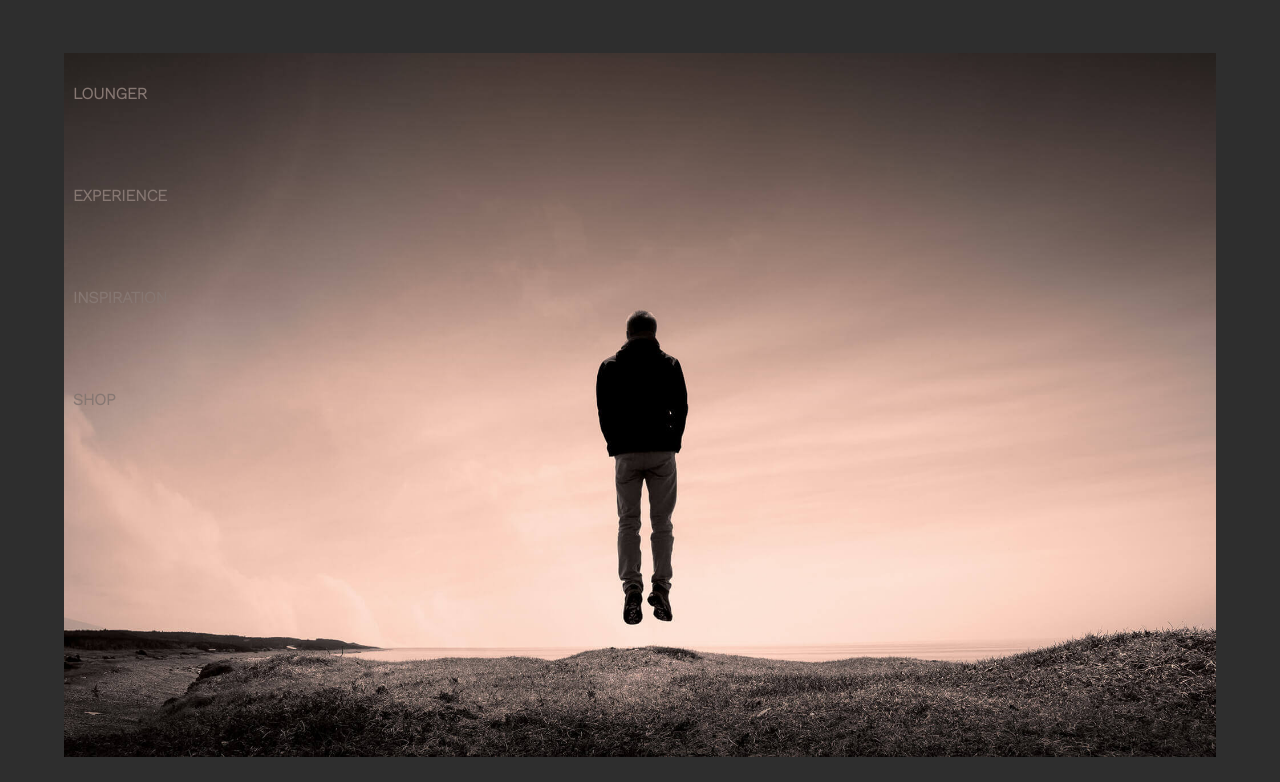
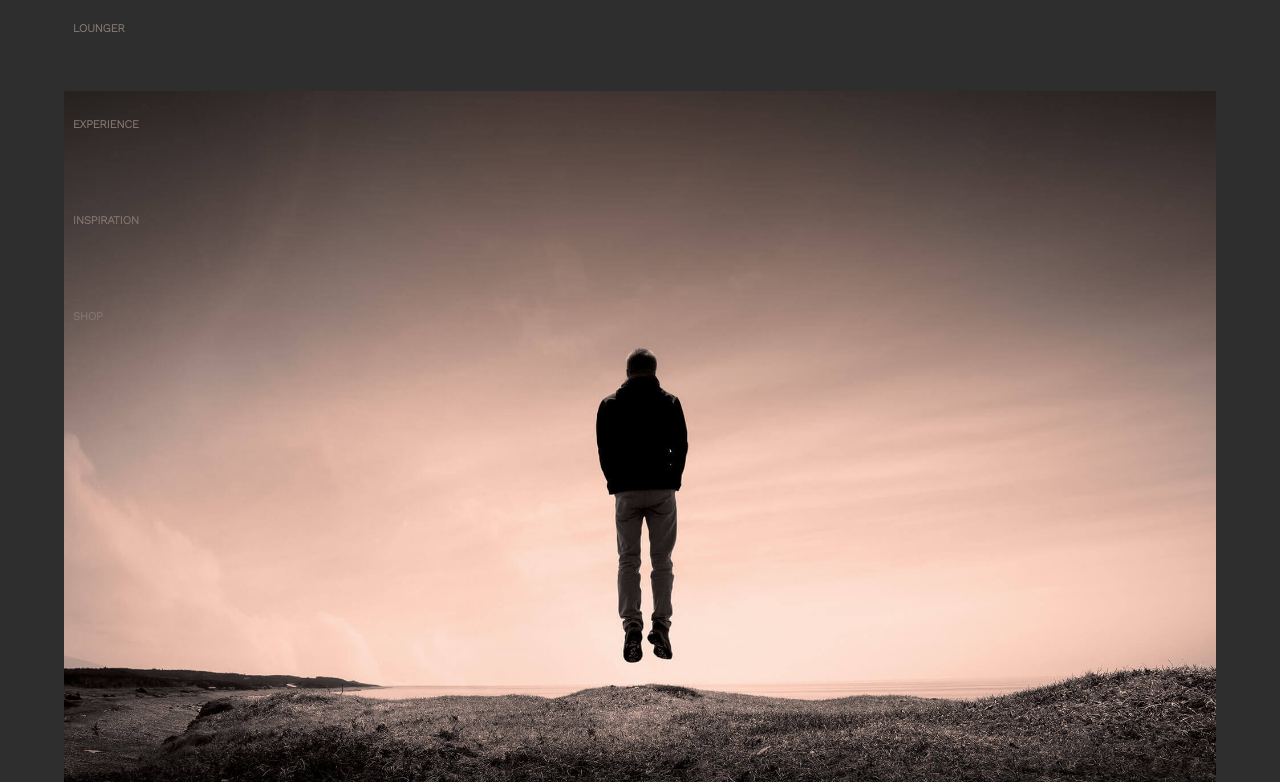
Before and after one commit to JostesMarcel/CSS3.5_headphone-inspiration, a plain HTML site: page index.html in a window 1280 px wide. Shown: the part 311-1093 px from the top of the page. Drawn offline with nearby package versions, Linux system fonts and the light colour scheme.

Commit message:
first_site

```diff
--- a/assets/css/newsletter.css
+++ b/assets/css/newsletter.css
@@ -132,7 +132,7 @@ input:placeholder-shown {
     width: 160px;
     position: fixed;
     z-index: 1;
-    top: 26vh;
+    top: 19vh;
     left: 57px;
     overflow-x: hidden;
     padding: 8px 0;
@@ -140,7 +140,7 @@ input:placeholder-shown {
 .sidenav a {
     padding: 77px 10px 6px 16px;
     text-decoration: none;
-    font-size: 1em;
+    font-size: 0.7em;
     font-weight: bold;
     color: #867772;
     display: block;
--- a/assets/css/seite2.css
+++ b/assets/css/seite2.css
@@ -87,7 +87,7 @@ p:nth-of-type(2){
     width: 160px;
     position: fixed;
     z-index: 1;
-    top: 26vh;
+    top: 19vh;
     left: 57px;
     overflow-x: hidden;
     padding: 8px 0;
@@ -95,7 +95,7 @@ p:nth-of-type(2){
 .sidenav a {
     padding: 77px 10px 6px 16px;
     text-decoration: none;
-    font-size: 1em;
+    font-size: 0.7em;
     font-weight: bold;
     color: #867772;
     display: block;
--- a/assets/css/seite3.css
+++ b/assets/css/seite3.css
@@ -94,7 +94,7 @@ p:nth-of-type(2){
     width: 160px;
     position: fixed;
     z-index: 1;
-    top: 26vh;
+    top: 19vh;
     left: 57px;
     overflow-x: hidden;
     padding: 8px 0;
@@ -102,7 +102,7 @@ p:nth-of-type(2){
 .sidenav a {
     padding: 77px 10px 6px 16px;
     text-decoration: none;
-    font-size: 1em;
+    font-size: 0.7em;
     font-weight: bold;
     color: #867772;
     display: block;
--- a/assets/css/seite4.css
+++ b/assets/css/seite4.css
@@ -130,7 +130,7 @@ main section:nth-of-type(2) h1{
     width: 160px;
     position: fixed;
     z-index: 1;
-    top: 26vh;
+    top: 19vh;
     left: 57px;
     overflow-x: hidden;
     padding: 8px 0;
@@ -138,7 +138,7 @@ main section:nth-of-type(2) h1{
 .sidenav a {
     padding: 77px 10px 6px 16px;
     text-decoration: none;
-    font-size: 1em;
+    font-size: 0.7em;
     font-weight: bold;
     color: #867772;
     display: block;
--- a/assets/css/seite5.css
+++ b/assets/css/seite5.css
@@ -108,7 +108,7 @@ height: 145%;
     width: 160px;
     position: fixed;
     z-index: 1;
-    top: 26vh;
+    top: 19vh;
     left: 57px;
     overflow-x: hidden;
     padding: 8px 0;
@@ -116,7 +116,7 @@ height: 145%;
 .sidenav a {
     padding: 77px 10px 6px 16px;
     text-decoration: none;
-    font-size: 1em;
+    font-size: 0.7em;
     font-weight: bold;
     color: #867772;
     display: block;
--- a/assets/css/style.css
+++ b/assets/css/style.css
@@ -66,7 +66,7 @@ main:not(.sidenav){
 }
 section:nth-of-type(1) h1{
     margin: 15% 0 0 32%;
-    width: 45%;
+    width: 35%;
 }
 section:nth-of-type(2) img{
     margin: 10% 0 10% 0;
@@ -85,7 +85,7 @@ section:nth-of-type(3) img{
     display: flex;
     flex-direction: column;
     justify-content: center;
-    width: 41%;
+    width: 46%;
 }
 section:nth-of-type(3) h1{
     padding-bottom: 30px;
@@ -99,7 +99,7 @@ section:nth-of-type(3) p:nth-of-type(1){
     width: 160px;
     position: fixed;
     z-index: 1;
-    top: 26vh;
+    top: 19vh;
     left: 57px;
     overflow-x: hidden;
     padding: 8px 0;
@@ -107,7 +107,7 @@ section:nth-of-type(3) p:nth-of-type(1){
 .sidenav a {
     padding: 77px 10px 6px 16px;
     text-decoration: none;
-    font-size: 1em;
+    font-size: 0.7em;
     font-weight: bold;
     color: #867772;
     display: block;
```
